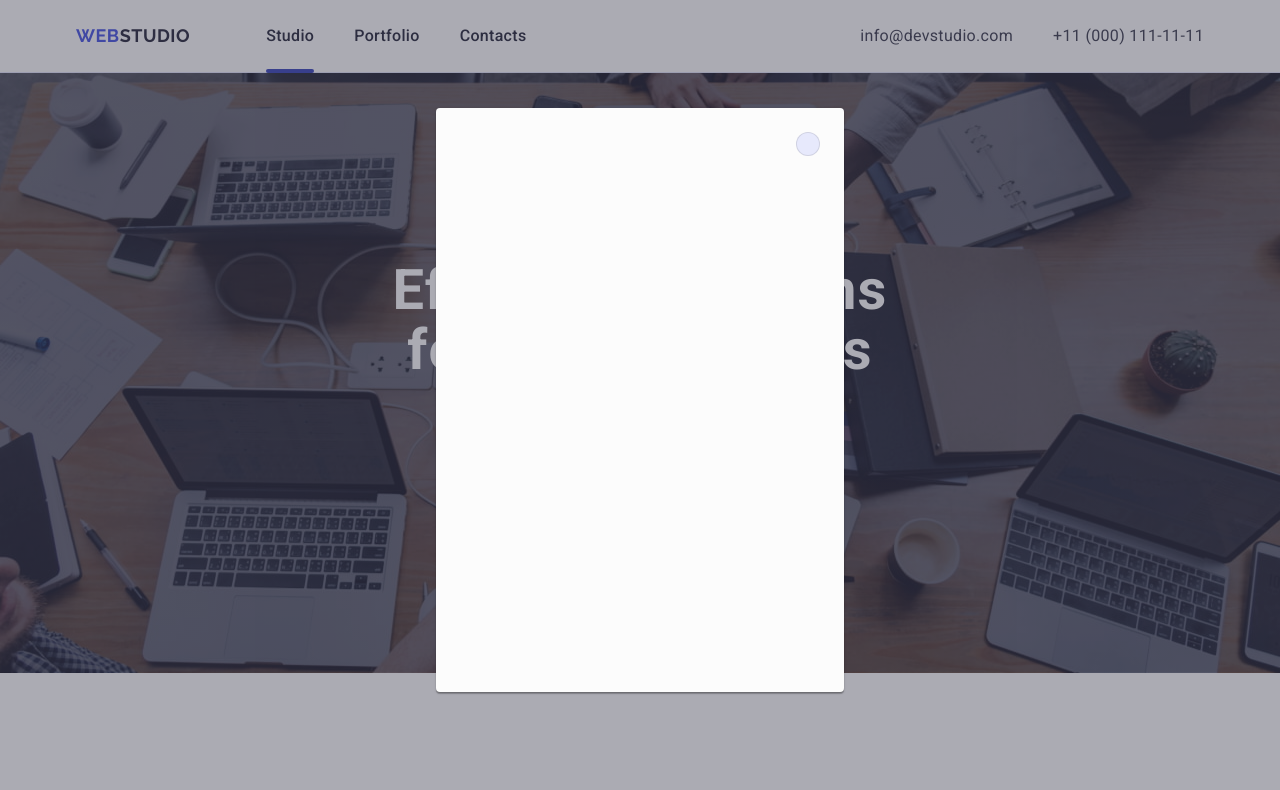
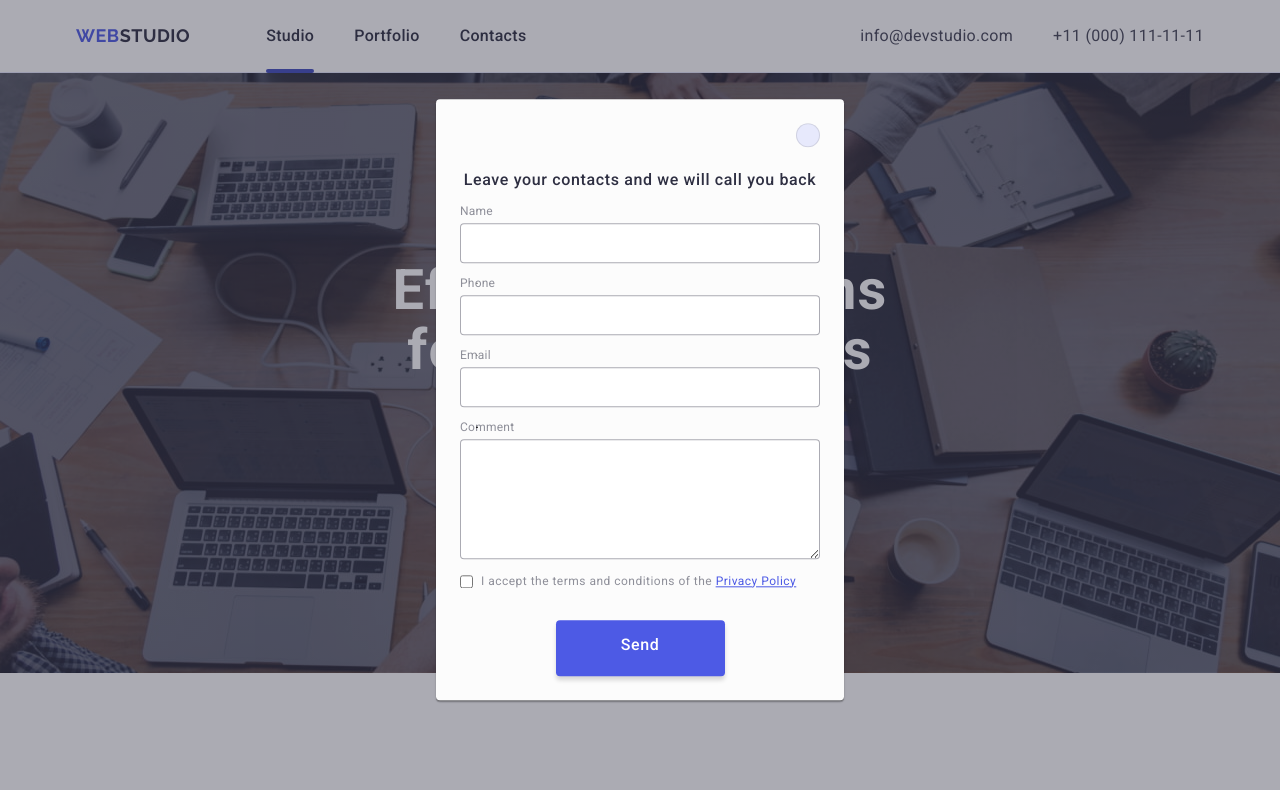
Before and after one commit to curv9d/goit-markup-hw-05, a plain HTML site: page index.html in a window 1280 px wide. Shown: the top 790 px of the page. Drawn offline with nearby package versions, Linux system fonts and the light colour scheme.

Commit message:
form added

```diff
--- a/css/styles.css
+++ b/css/styles.css
@@ -557,7 +557,7 @@ button {
     pointer-events: auto;
 }
 
-.modal {
+.modal-container {
     position: absolute;
     top: 50%;
     left: 50%;
@@ -604,3 +604,106 @@ button {
 .modal-close-button:focus .modal-close-icon {
     fill: #FFFFFF;
 }
+
+.modal-text {
+    margin: 72px 24px 0 24px;
+    color:#2E2F42;
+    text-align: center;
+    font-size: 16px;
+    font-weight: 500;
+    letter-spacing: 0.04em;
+    max-width: 360px;
+}
+
+.modal-form {
+    display: flex;
+    width: 360px;
+    margin: 16px 24px 24px 24px;
+    flex-direction: column;
+    align-items: flex-start;
+}
+
+.modal-form-label {
+    display: flex;
+    flex-direction: column;
+    color: #8E8F99;
+    font-size: 12px;
+    font-weight: 400;
+    letter-spacing: 0.02em;
+}
+
+.modal-input-container {
+    position: relative;
+    width: 360px;
+    height: 58px;
+}
+
+.modal-form-input {
+    width: 360px;
+    height: 40px;
+    flex-shrink: 0;
+    outline: none;
+    border-radius: 4px;
+    border: 1px solid rgba(46, 47, 66, 0.40);
+    margin-bottom: 8px;
+    margin-top: 4px;
+}
+
+.input-icon {
+    padding: 8px 0 8px 16px;
+}
+
+.textarea {
+    height: 120px;
+}
+
+.textarea::placeholder {
+    padding: 8px 0 0 16px;
+    color: rgba(46, 47, 66, 0.40);
+    font-size: 12px;
+    font-weight: 400;
+    letter-spacing: 0.02em;
+}
+
+.modal-form-checkbox-container {
+    display: flex;
+    gap: 8px;
+    margin-top: 8px;
+}
+
+.modal-form-checkbox-container-text {
+    max-width: 338px;
+    flex-shrink: 0;
+    color:#8E8F99;
+    font-size: 12px;
+    font-weight: 400;
+    letter-spacing: 0.04em;
+}
+
+.form-link-text {
+    color: #4D5AE5;
+    font-family: Roboto;
+    font-size: 12px;
+    font-weight: 400;
+    letter-spacing: 0.04em;
+    text-decoration-line: underline;
+}
+
+.modal-form-button {
+    display: inline-flex;
+    padding: 16px 32px;
+    align-items: flex-start;
+    border-radius: 4px;
+    background:#4D5AE5;
+    box-shadow: 0px 4px 4px 0px rgba(0, 0, 0, 0.15);
+    width: 169px;
+    height: 56px;
+    color: #FFF;
+    text-align: center;
+    justify-content: center;
+    font-size: 16px;
+    font-weight: 500;
+    letter-spacing: 0.64px;
+    margin: 0 auto;
+    margin-top: 32px;
+}
--- a/index.html
+++ b/index.html
@@ -58,9 +58,10 @@
       </div>
     </header>
 
+    <main>
+
           <!-- HERO SECTION -->
 
-    <main>
       <section class="hero-section">
         <div class="container hero-container">
           <h1 class="hero-section-text">
@@ -72,12 +73,58 @@
         <!-- HERO IN-SECTION MODAL  -->
 
         <div class="backdrop is-open">
-          <div class="modal">
+          <div class="modal-container">
             <button type="button" class="modal-close-button">
               <svg class="modal-close-icon" width="8" height="8">
                 <use href="./images/icons.svg#icon-close"></use>
               </svg>
             </button>
+            <p class="modal-text">
+              Leave your contacts and we will call you back
+            </p>
+            <form class="modal-form">
+              <label class="modal-form-label"
+                >Name</label> <div class="modal-input-container"><input
+                  class="modal-form-input"
+                  name="user-name"
+                  type="text"
+                  required
+              /><svg class="input-icon" width="18" height="24"><use href="./images/icons.svg#icon-person"></use></svg></div>
+              <label class="modal-form-label"
+                >Phone</label><div class="modal-input-container"><input
+                  class="modal-form-input"
+                  name="contact-phone"
+                  type="tel"
+                  required
+              /><svg class="input-icon" width="18" height="24"><use href="./images/icons.svg#icon-phone"></use></svg></div>
+              <label class="modal-form-label"
+                >Email</label><div class="modal-input-container"><input
+                  class="modal-form-input"
+                  name="contact-mail"
+                  type="email"
+                  required
+              /><svg class="input-icon" width="18" height="24"><use href="./images/icons.svg#icon-mail"></use></svg></div>
+              <label class="modal-form-label"
+                >Comment</label><textarea
+                  class="modal-form-input textarea"
+                  type="text"
+                  placeholder="Text input">
+                </textarea>
+              <div class="modal-form-checkbox-container">
+                <input
+                  class="modal-form-checkbox"
+                  type="checkbox"
+                  name="checkbox"
+                  required
+                />
+                <p class="modal-form-checkbox-container-text">
+                  I accept the terms and conditions of the
+                  <span class="form-link-text"
+                    ><a href="#">Privacy Policy</a></span>
+                </p>
+              </div>
+              <button type="submit" class="modal-form-button">Send</button>
+            </form>
           </div>
         </div>
       </section>
```
Lines whose indentation alone changed are shown as unchanged.
